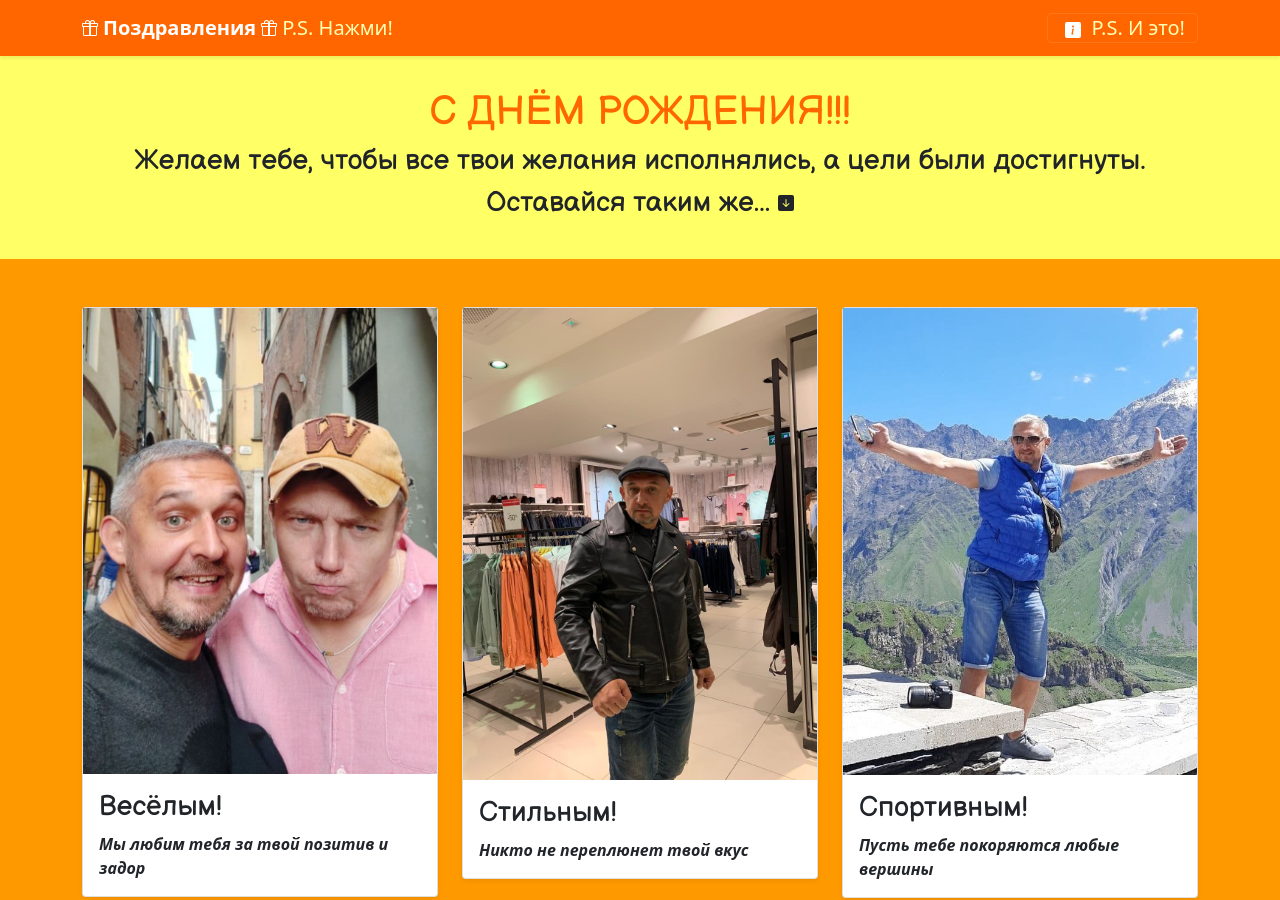
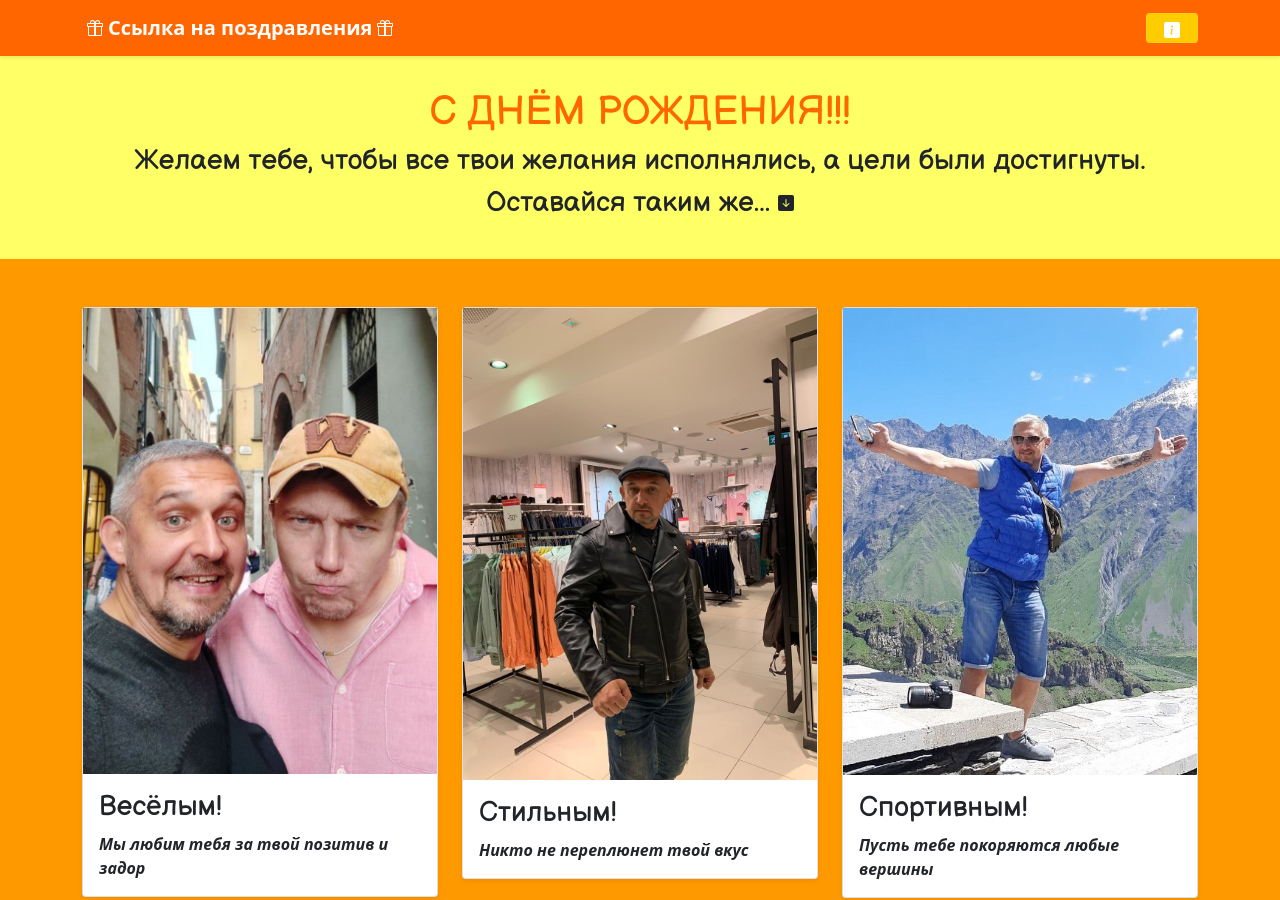
Before and after one commit to Npashkova/Npashkova.github.io, a plain HTML site: page index.html in a window 1280 px wide. Shown: the top 900 px of the page. Drawn offline with nearby package versions, Linux system fonts and the light colour scheme; files that its build step writes are made by us from their sources.

Commit message:
change captions-2

```diff
--- a/index.html
+++ b/index.html
@@ -71,13 +71,15 @@
         }
         .congratulate svg{
             margin-right:5px;
-        }
-         .congratulate svg:last-of-type{
             margin-left:5px;
         }
-         .congratulate span{
-             color:#ffffb3;
-         }
+          .congratulate svg:first-of-type{
+            margin-right: 5px;
+        }
+
+        .congratulate svg:last-of-type {
+            margin-left: 5px;
+        }
          footer{
               background-color: #ffff66;
             font-family: 'Balsamiq Sans', cursive;
@@ -87,6 +89,9 @@
          }
          footer a:hover{
              color: green;
+         }
+         .navbar button{
+             background-color:#ffcc00;
          }
     </style>
 </head>
@@ -109,23 +114,23 @@
     </div>
     <div class="navbar navigation shadow-sm navbar-dark">
         <div class="container d-flex justify-content-between congratulate" id="wishes">
-            <a href="wishes.html" class="navbar-brand d-flex align-items-center">
+            <a href="wishes.html" class="navbar-brand d-flex align-items-center rounded">
                 <svg xmlns="http://www.w3.org/2000/svg" width="16" height="16" fill="currentColor" class="bi bi-gift"
                      viewBox="0 0 16 16">
                     <path d="M3 2.5a2.5 2.5 0 0 1 5 0 2.5 2.5 0 0 1 5 0v.006c0 .07 0 .27-.038.494H15a1 1 0 0 1 1 1v2a1 1 0 0 1-1 1v7.5a1.5 1.5 0 0 1-1.5 1.5h-11A1.5 1.5 0 0 1 1 14.5V7a1 1 0 0 1-1-1V4a1 1 0 0 1 1-1h2.038A2.968 2.968 0 0 1 3 2.506V2.5zm1.068.5H7v-.5a1.5 1.5 0 1 0-3 0c0 .085.002.274.045.43a.522.522 0 0 0 .023.07zM9 3h2.932a.56.56 0 0 0 .023-.07c.043-.156.045-.345.045-.43a1.5 1.5 0 0 0-3 0V3zM1 4v2h6V4H1zm8 0v2h6V4H9zm5 3H9v8h4.5a.5.5 0 0 0 .5-.5V7zm-7 8V7H2v7.5a.5.5 0 0 0 .5.5H7z"/>
                 </svg>
-                <strong>Поздравления</strong>
+                <strong>Ссылка на поздравления</strong>
                 <svg xmlns="http://www.w3.org/2000/svg" width="16" height="16" fill="currentColor" class="bi bi-gift"
                      viewBox="0 0 16 16">
                     <path d="M3 2.5a2.5 2.5 0 0 1 5 0 2.5 2.5 0 0 1 5 0v.006c0 .07 0 .27-.038.494H15a1 1 0 0 1 1 1v2a1 1 0 0 1-1 1v7.5a1.5 1.5 0 0 1-1.5 1.5h-11A1.5 1.5 0 0 1 1 14.5V7a1 1 0 0 1-1-1V4a1 1 0 0 1 1-1h2.038A2.968 2.968 0 0 1 3 2.506V2.5zm1.068.5H7v-.5a1.5 1.5 0 1 0-3 0c0 .085.002.274.045.43a.522.522 0 0 0 .023.07zM9 3h2.932a.56.56 0 0 0 .023-.07c.043-.156.045-.345.045-.43a1.5 1.5 0 0 0-3 0V3zM1 4v2h6V4H1zm8 0v2h6V4H9zm5 3H9v8h4.5a.5.5 0 0 0 .5-.5V7zm-7 8V7H2v7.5a.5.5 0 0 0 .5.5H7z"/>
-                </svg>  <span> P.S. Нажми!</span>
+                </svg>
             </a>
             <button class="navbar-toggler" type="button" data-toggle="collapse" data-target="#navbarHeader"
                     aria-controls="navbarHeader" aria-expanded="false" aria-label="Toggle navigation">
                 <svg xmlns="http://www.w3.org/2000/svg" width="16" height="16" fill="white"
                      class="bi bi-info-square-fill" viewBox="0 0 16 16">
                     <path d="M0 2a2 2 0 0 1 2-2h12a2 2 0 0 1 2 2v12a2 2 0 0 1-2 2H2a2 2 0 0 1-2-2V2zm8.93 4.588-2.29.287-.082.38.45.083c.294.07.352.176.288.469l-.738 3.468c-.194.897.105 1.319.808 1.319.545 0 1.178-.252 1.465-.598l.088-.416c-.2.176-.492.246-.686.246-.275 0-.375-.193-.304-.533L8.93 6.588zM8 5.5a1 1 0 1 0 0-2 1 1 0 0 0 0 2z"/>
-                </svg><span> P.S. И это!</span>
+                </svg>
             </button>
         </div>
     </div>
```
Also changed, not shown: wishes.html (+25 -13 lines).
